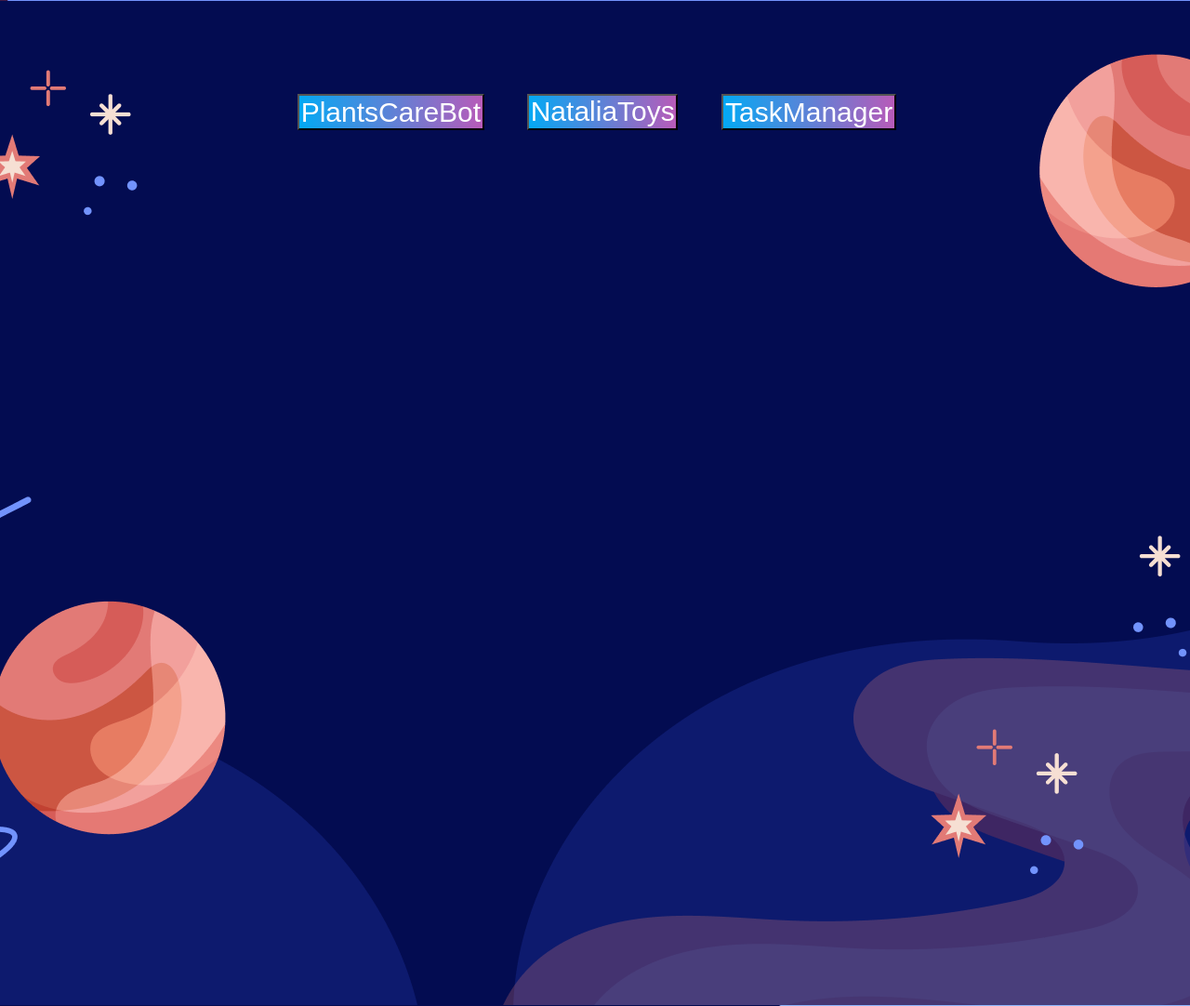
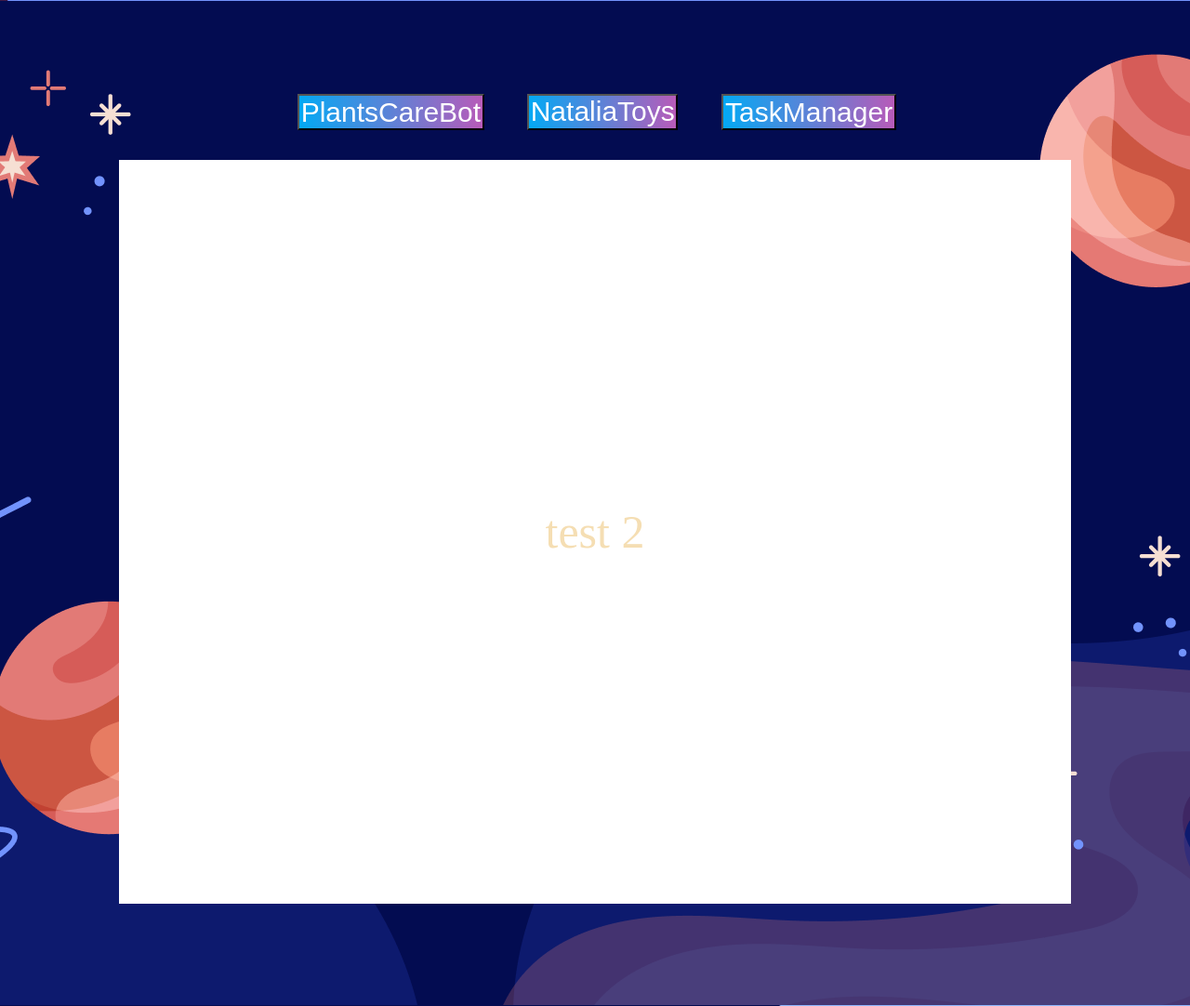
Before and after one commit to DKhorkov/personal_website, a Python web app: template templates/index.html in a window 1280 px wide. Shown: the part 1079-2161 px from the top of the page at 93% size. Run offline with Jinja, Linux system fonts and the light colour scheme; the template is opened without the code that fills it, so the values that code supplies are empty.

Commit message:
Added js script to switch projects on click event

```diff
--- a/scripts/main.js
+++ b/scripts/main.js
@@ -1,5 +1,10 @@
-import onStartUp from './on_startup.js';
+import OnStartUp from './on_startup.js';
+import ProjectSwitvher from './projects_switcher.js';
 
-let startup = new onStartUp();
+let startup = new OnStartUp();
+let projects_switcher = new ProjectSwitvher();
+
 startup.updateAboutInfoText();
 startup.viewCharacteristics();
+
+projects_switcher.changeProjectMonitor();
--- a/scripts/on_startup.js
+++ b/scripts/on_startup.js
@@ -1,4 +1,4 @@
-export default class onStartUp {
+export default class OnStartUp {
   #startProgramming;
   #startWorking;
   #characteristics;
--- a/static/projects.css
+++ b/static/projects.css
@@ -33,6 +33,7 @@
   color: blueviolet;
   border-color: blueviolet;
   animation: animate 6s linear infinite;
+  cursor: pointer;
 }
 
 @keyframes animate {
@@ -43,3 +44,43 @@
     background-position: 400%;
   }
 }
+
+#projects-main {
+  display: flex;
+  overflow: hidden;
+  align-items: center;
+
+  margin-top: 2.5%;
+  width: auto;
+  gap: 10%;
+}
+
+.project {
+  display: flex;
+  justify-content: space-around;
+  align-items: center;
+  flex-shrink: 0;
+
+  background-color: white;
+  width: 80%;
+  height: 800px;
+}
+
+#telegram-bot-info {
+  margin-left: -80%;
+  /* margin-left: 10%; */
+}
+
+#telegram-bot-info,
+#fast-api-task-manager-info {
+  background-color: black;
+}
+
+.test {
+  display: flex;
+  justify-content: center;
+  align-items: center;
+
+  font-size: 50px;
+  color: wheat;
+}
--- a/static/selection_menu.css
+++ b/static/selection_menu.css
@@ -33,7 +33,7 @@
   color: #ffffff;
 }
 
-selectionMenuListElement:last-of-type {
+.selection-menu-list-element:last-of-type {
   padding-right: 0px;
 }
 
--- a/templates/index.html
+++ b/templates/index.html
@@ -74,15 +74,22 @@
     <div id="projects">
       <div class="projects-buttons-group">
         <ul id="project-buttons-list">
-          <li><button class="projects-button" id="telegram-bot">PlantsCareBot</button></li>
-          <li><button class="projects-button" id="django-webstore">NataliaToys</button></li>
-          <li><button class="projects-button" id="fast-api-task-manager">TaskManager</button></li>
+          <li><button class="projects-button" id="telegram-bot-button" type="button">PlantsCareBot</button></li>
+          <li><button class="projects-button" id="django-webstore-button" type="button">NataliaToys</button></li>
+          <li><button class="projects-button" id="fast-api-task-manager-button" type="button">TaskManager</button></li>
         </ul>
       </div>
-      <div class="project"></div>
-      <div class="project"></div>
-      <div class="project"></div>
-      <div class="project"></div>
+      <div id="projects-main">
+        <div class="project" id="telegram-bot-info">
+          <p class="test">test 1</p>
+        </div>
+        <div class="project" id="django-webstore-info">
+          <p class="test">test 2</p>
+        </div>
+        <div class="project" id="fast-api-task-manager-info">
+          <p class="test">test 3</p>
+        </div>
+      </div>
     </div>
 
     <div id="contacts">
```
Also changed, not shown: scripts/projects_switcher.js (added, +58 -0 lines).
